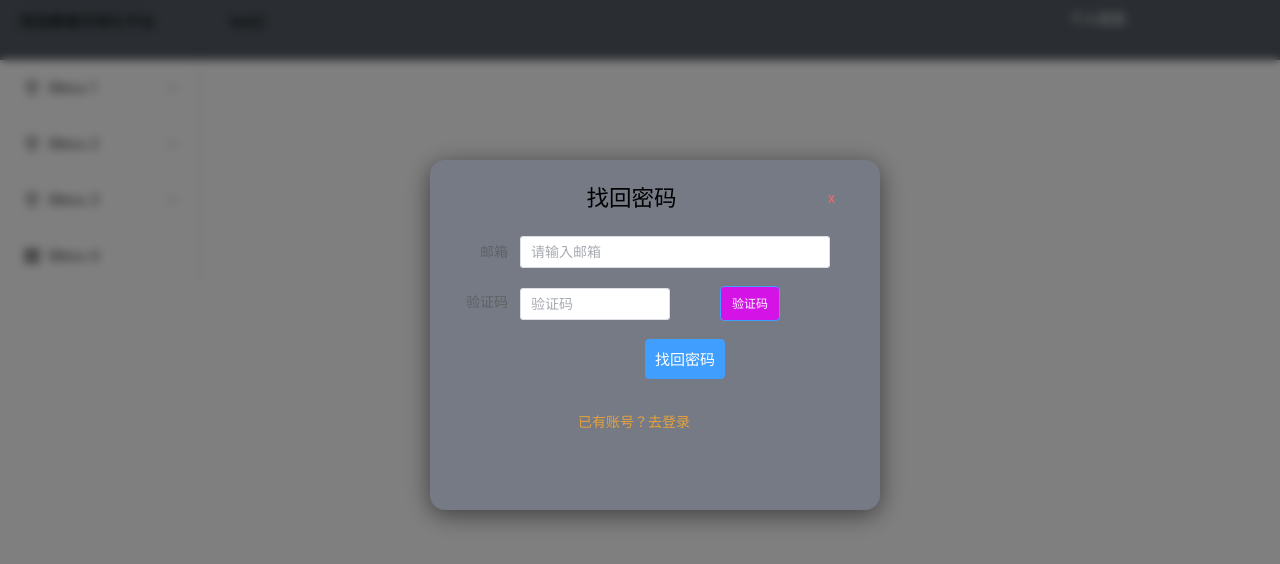
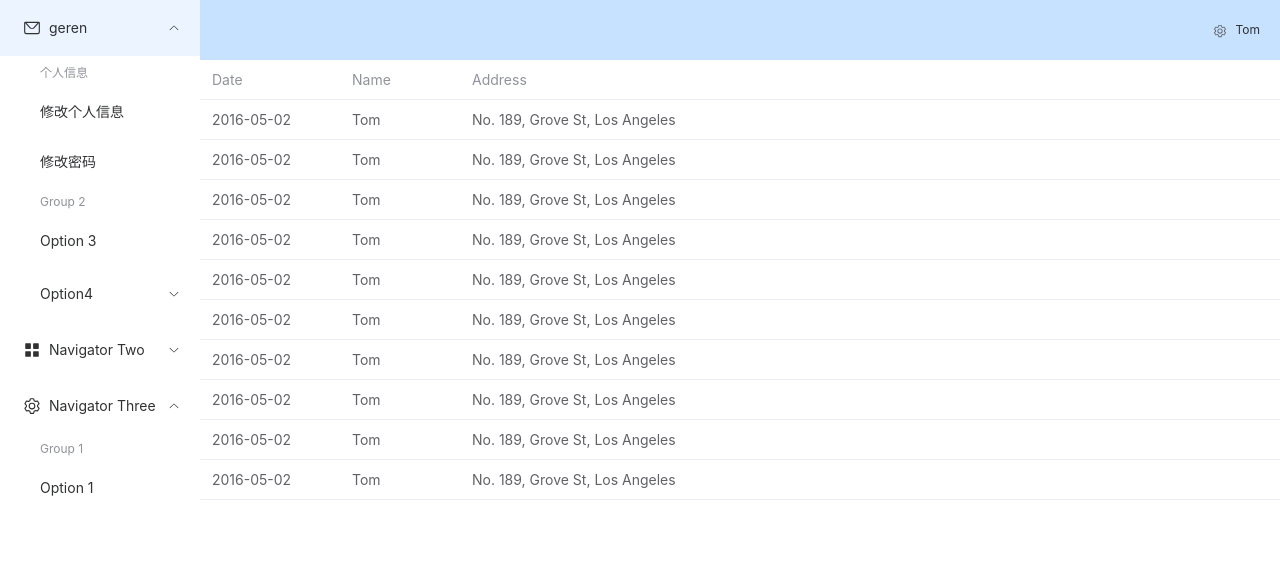
Before and after one commit to Haleymax/Django-Vue-Scrapy-Visualization, a Vue app in the folder web/: page / in a window 1280 px wide. Shown: the top 564 px of the page. Built offline with nearby package versions, Linux system fonts and the light colour scheme; what particles.vue3 would draw is missing.

Commit message:
add admin page

```diff
--- a/web/components.d.ts
+++ b/web/components.d.ts
@@ -25,8 +25,12 @@
     ElMain: typeof import('element-plus/es')['ElMain']
     ElMenu: typeof import('element-plus/es')['ElMenu']
     ElMenuItem: typeof import('element-plus/es')['ElMenuItem']
+    ElMenuItemGroup: typeof import('element-plus/es')['ElMenuItemGroup']
     ElRow: typeof import('element-plus/es')['ElRow']
+    ElScrollbar: typeof import('element-plus/es')['ElScrollbar']
     ElSubMenu: typeof import('element-plus/es')['ElSubMenu']
+    ElTable: typeof import('element-plus/es')['ElTable']
+    ElTableColumn: typeof import('element-plus/es')['ElTableColumn']
     ElText: typeof import('element-plus/es')['ElText']
     IconCommunity: typeof import('./src/components/icons/IconCommunity.vue')['default']
     IconDocumentation: typeof import('./src/components/icons/IconDocumentation.vue')['default']
--- a/web/src/App.vue
+++ b/web/src/App.vue
@@ -2,14 +2,16 @@
 import Home from './views/Home.vue'
 import router from './router';
 import Login from './views/login/Login.vue';
+import Admin from './views/admin/Admin.vue';
 
 
 </script>
 
 <template>
 
-  <router-view></router-view>
+  <!-- <router-view></router-view> -->
    <!-- <Login></Login> -->
+    <Admin></Admin>
 </template>
 
 <style scoped></style>
--- /dev/null
+++ b/web/src/views/admin/Admin.vue
@@ -0,0 +1,148 @@
+<template>
+  <div class="box">
+    <el-container class="layout-container-demo" style="height: 500px">
+      <el-aside width="200px">
+        <el-scrollbar>
+          <el-menu :default-openeds="['1', '3']">
+            <el-sub-menu index="1">
+              <template #title>
+                <el-icon>
+                  <message />
+                </el-icon>geren
+              </template>
+              <el-menu-item-group>
+                <template #title>个人信息</template>
+                <el-menu-item index="1-1">修改个人信息</el-menu-item>
+                <el-menu-item index="1-2">修改密码</el-menu-item>
+              </el-menu-item-group>
+              <el-menu-item-group title="Group 2">
+                <el-menu-item index="1-3">Option 3</el-menu-item>
+              </el-menu-item-group>
+              <el-sub-menu index="1-4">
+                <template #title>Option4</template>
+                <el-menu-item index="1-4-1">Option 4-1</el-menu-item>
+              </el-sub-menu>
+            </el-sub-menu>
+            <el-sub-menu index="2">
+              <template #title>
+                <el-icon><icon-menu /></el-icon>Navigator Two
+              </template>
+              <el-menu-item-group>
+                <template #title>Group 1</template>
+                <el-menu-item index="2-1">Option 1</el-menu-item>
+                <el-menu-item index="2-2">Option 2</el-menu-item>
+              </el-menu-item-group>
+              <el-menu-item-group title="Group 2">
+                <el-menu-item index="2-3">Option 3</el-menu-item>
+              </el-menu-item-group>
+              <el-sub-menu index="2-4">
+                <template #title>Option 4</template>
+                <el-menu-item index="2-4-1">Option 4-1</el-menu-item>
+              </el-sub-menu>
+            </el-sub-menu>
+            <el-sub-menu index="3">
+              <template #title>
+                <el-icon>
+                  <setting />
+                </el-icon>Navigator Three
+              </template>
+              <el-menu-item-group>
+                <template #title>Group 1</template>
+                <el-menu-item index="3-1">Option 1</el-menu-item>
+                <el-menu-item index="3-2">Option 2</el-menu-item>
+              </el-menu-item-group>
+              <el-menu-item-group title="Group 2">
+                <el-menu-item index="3-3">Option 3</el-menu-item>
+              </el-menu-item-group>
+              <el-sub-menu index="3-4">
+                <template #title>Option 4</template>
+                <el-menu-item index="3-4-1">Option 4-1</el-menu-item>
+              </el-sub-menu>
+            </el-sub-menu>
+          </el-menu>
+        </el-scrollbar>
+      </el-aside>
+
+      <el-container>
+        <el-header style="text-align: right; font-size: 12px">
+          <div class="toolbar">
+            <el-dropdown>
+              <el-icon style="margin-right: 8px; margin-top: 1px">
+                <setting />
+              </el-icon>
+              <template #dropdown>
+                <el-dropdown-menu>
+                  <el-dropdown-item>退出</el-dropdown-item>
+                </el-dropdown-menu>
+              </template>
+            </el-dropdown>
+            <span>Tom</span>
+          </div>
+        </el-header>
+
+        <el-main>
+          <el-scrollbar>
+            <el-table :data="tableData">
+              <el-table-column prop="date" label="Date" width="140" />
+              <el-table-column prop="name" label="Name" width="120" />
+              <el-table-column prop="address" label="Address" />
+            </el-table>
+          </el-scrollbar>
+        </el-main>
+      </el-container>
+    </el-container>
+  </div>
+</template>
+
+<script lang="ts" setup name="Admin">
+import { ref } from 'vue'
+import { Menu as IconMenu, Message, Setting } from '@element-plus/icons-vue'
+
+const item = {
+  date: '2016-05-02',
+  name: 'Tom',
+  address: 'No. 189, Grove St, Los Angeles',
+}
+const tableData = ref(Array.from({ length: 20 }).fill(item))
+</script>
+
+<style scoped>
+.box {
+  width: 100%;
+  height: 100%;
+  background-color: white;
+
+  position: fixed;
+  top: 0;
+  left: 0;
+  width: 100%;
+  height: 100%;
+}
+
+.layout-container-demo .el-header {
+  position: relative;
+  background-color: var(--el-color-primary-light-7);
+  color: var(--el-text-color-primary);
+}
+
+.layout-container-demo .el-aside {
+  color: var(--el-text-color-primary);
+  background: var(--el-color-primary-light-8);
+}
+
+.layout-container-demo .el-menu {
+  border-right: none;
+}
+
+.layout-container-demo .el-main {
+  padding: 0;
+}
+
+.layout-container-demo .toolbar {
+  display: inline-flex;
+  align-items: center;
+  justify-content: center;
+  height: 100%;
+  right: 20px;
+}
+</style>
```
